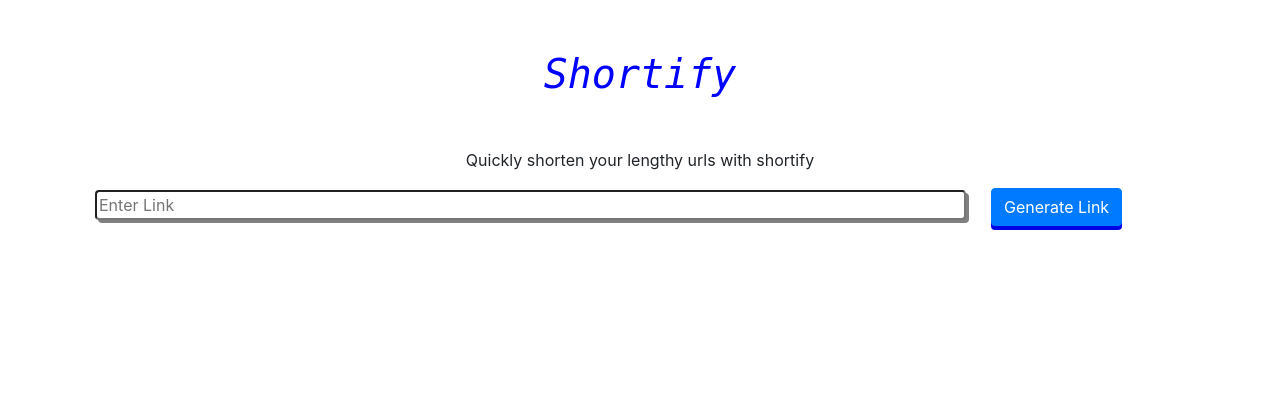
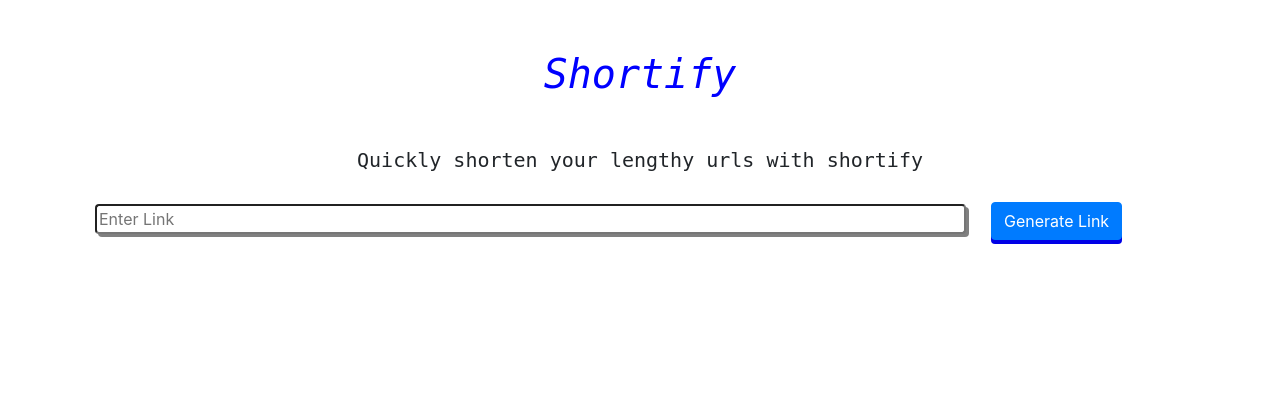
Before and after one commit to Grandduchy/Shortify, a Django app: page / in a window 1280 px wide. Shown: the top 420 px of the page. Run offline with Django 3.2, Linux system fonts and the light colour scheme; some libraries are stand-ins or nearby versions.

Commit message:
Better styling

```diff
--- a/shorten/static/shorten/index.css
+++ b/shorten/static/shorten/index.css
@@ -10,6 +10,11 @@ body {
 	font-size:30;
 	font-family:"Monospace";
 	font-weight: "bold";
+}
+
+#title-info {
+	font-family:"Monospace";
+	margin-bottom:30px;
 }
 
 #urlInput {
@@ -47,6 +52,7 @@ body {
 	text-align:center;
 }
 
-#info-output {
-	margin-top:10px;
+#info-output, #output {
+	margin:20px;
+	font-family:"Monospace";
 }
--- a/shorten/templates/shorten/index.html
+++ b/shorten/templates/shorten/index.html
@@ -2,7 +2,7 @@
 {% block content %}
 	<div class = "center-block">
 	<h1 class="text-center" id="shortify-title">Shortify</h1>
-	<p class="text-center">Quickly shorten your lengthy urls with shortify</p>
+	<h5 class="text-center" id="title-info">Quickly shorten your lengthy urls with shortify</h5>
 	<div class = "row">
 		<form>
 			<input size="80" type="text" id="urlInput" name="urlInput" placeholder="Enter Link">
```
